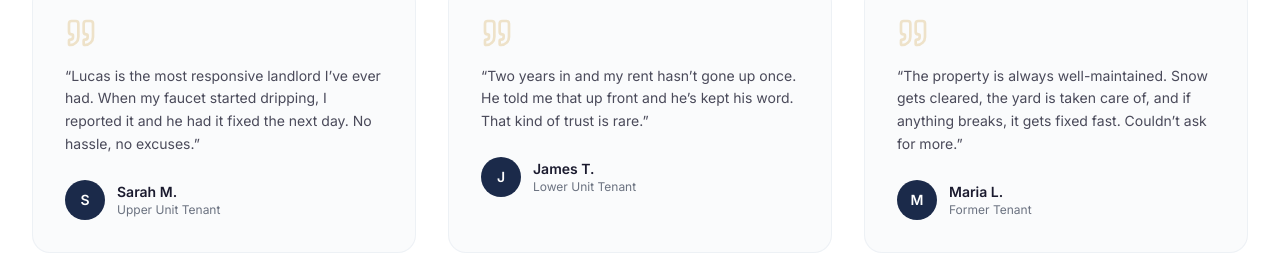
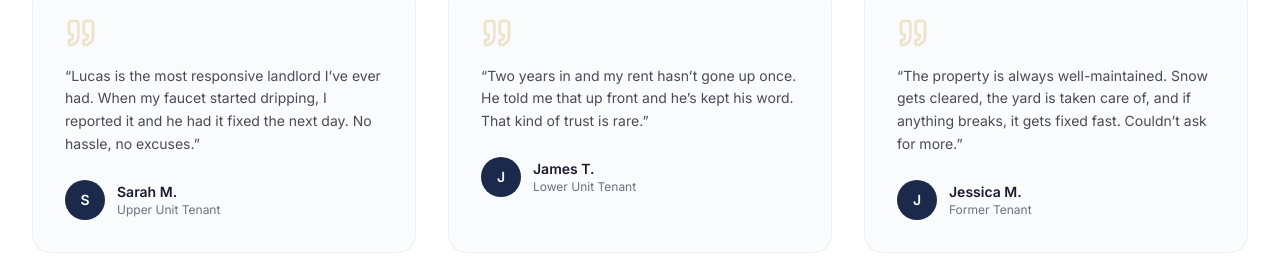
Before and after one commit to lucasmurphyrei-cpu/murphy-rental-website, a Next.js app: page / in a window 1280 px wide. Shown: the part 2416-2688 px from the top of the page. Built offline with nearby package versions, Linux system fonts and the light colour scheme.

Commit message:
content: correct the attribution on the former-tenant review
Name only; the quote and the "Former Tenant" label are unchanged.

Co-Authored-By: Claude Opus 5 (1M context) <noreply@anthropic.com>

```diff
--- a/src/components/sections/TestimonialsSection.tsx
+++ b/src/components/sections/TestimonialsSection.tsx
@@ -16,7 +16,7 @@ const testimonials = [
   {
     quote:
       "The property is always well-maintained. Snow gets cleared, the yard is taken care of, and if anything breaks, it gets fixed fast. Couldn\u2019t ask for more.",
-    name: "Maria L.",
+    name: "Jessica M.",
     unit: "Former Tenant",
   },
 ];
```
